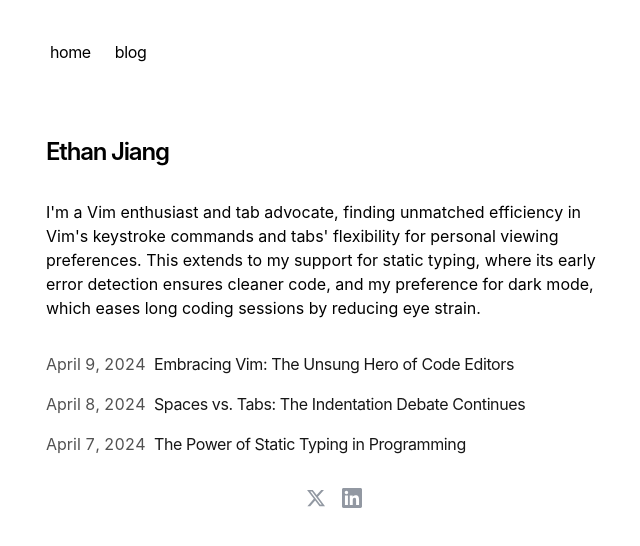
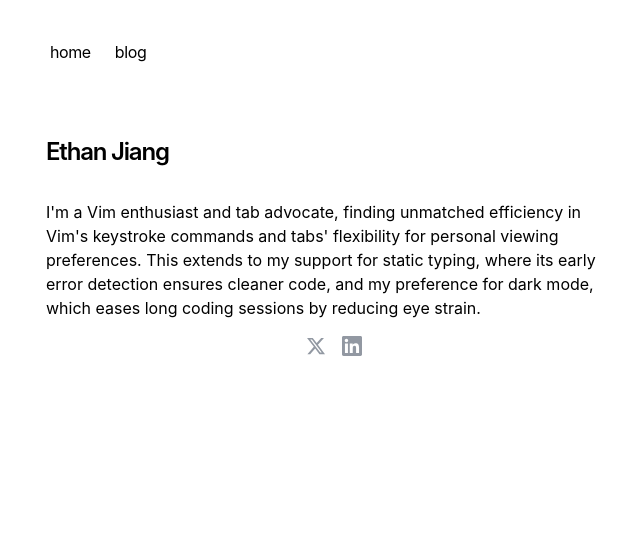
Before and after one commit to ethanjyx/blog, a Next.js app: page / in a window 1280 px wide. Shown: the top 546 px of the page, without its empty margins (306-946 px from the left). Built offline with nearby package versions, Linux system fonts and the light colour scheme.

Commit message:
Comment out BlogPosts component in the Page section to temporarily disable it

```diff
--- a/app/page.tsx
+++ b/app/page.tsx
@@ -13,9 +13,9 @@
         early error detection ensures cleaner code, and my preference for dark
         mode, which eases long coding sessions by reducing eye strain.`}
       </p>
-      <div className="my-8">
+      {/* <div className="my-8">
         <BlogPosts />
-      </div>
+      </div> */}
     </section>
   )
 }
```
